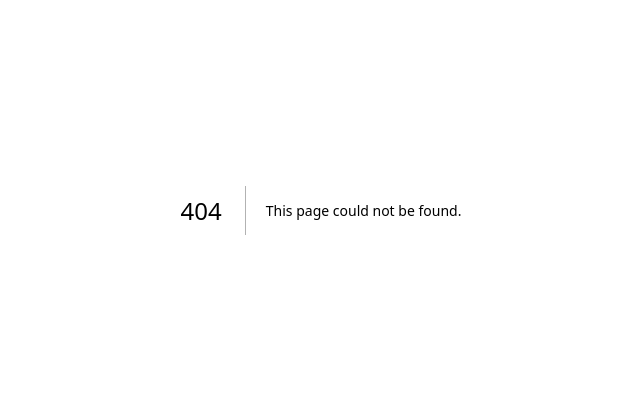
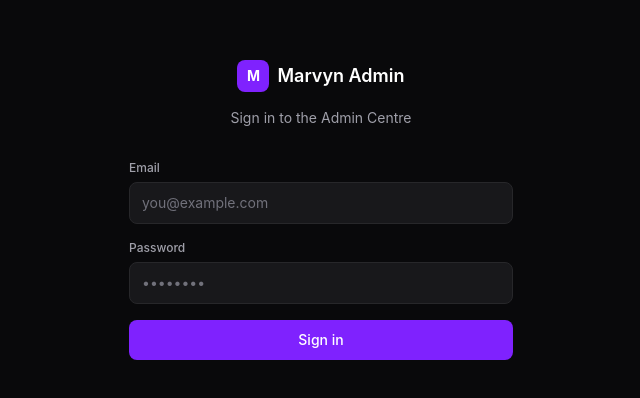
Before and after one commit to elevensquarelabs-prog/marvyn-web, a Next.js app: page /admin/login in a window 1280 px wide. Before the commit this address had no page. Shown: the part 190-588 px from the top of the page, without its empty margins (319-959 px from the left). Built offline with nearby package versions, Linux system fonts and the light colour scheme.

Commit message:
feat: admin login page

```diff
--- a/src/app/admin/layout.tsx
+++ b/src/app/admin/layout.tsx
@@ -1,5 +1,3 @@
-import { SessionProvider } from '@/components/providers/SessionProvider'
-
 export default function AdminLayout({ children }: { children: React.ReactNode }) {
-  return <SessionProvider>{children}</SessionProvider>
+  return <>{children}</>
 }
--- /dev/null
+++ b/src/app/admin/login/page.tsx
@@ -0,0 +1,87 @@
+'use client'
+
+import { useState } from 'react'
+import { useRouter } from 'next/navigation'
+
+export default function AdminLoginPage() {
+  const router = useRouter()
+  const [email, setEmail] = useState('')
+  const [password, setPassword] = useState('')
+  const [error, setError] = useState('')
+  const [loading, setLoading] = useState(false)
+
+  async function handleSubmit(e: React.FormEvent) {
+    e.preventDefault()
+    setError('')
+    setLoading(true)
+    try {
+      const res = await fetch('/api/admin/auth/login', {
+        method: 'POST',
+        headers: { 'Content-Type': 'application/json' },
+        body: JSON.stringify({ email, password }),
+      })
+      const data = await res.json()
+      if (!res.ok) { setError(data.error || 'Login failed'); return }
+      router.push('/admin/dashboard')
+    } catch {
+      setError('Network error')
+    } finally {
+      setLoading(false)
+    }
+  }
+
+  return (
+    <div className="min-h-screen bg-zinc-950 flex items-center justify-center px-4">
+      <div className="w-full max-w-sm">
+        <div className="mb-8 text-center">
+          <div className="inline-flex items-center gap-2 mb-4">
+            <div className="w-8 h-8 rounded-lg bg-violet-600 flex items-center justify-center">
+              <span className="text-white font-bold text-sm">M</span>
+            </div>
+            <span className="text-white font-semibold text-lg">Marvyn Admin</span>
+          </div>
+          <p className="text-zinc-400 text-sm">Sign in to the Admin Centre</p>
+        </div>
+
+        <form onSubmit={handleSubmit} className="space-y-4">
+          <div>
+            <label className="block text-xs font-medium text-zinc-400 mb-1.5">Email</label>
+            <input
+              type="email"
+              value={email}
+              onChange={e => setEmail(e.target.value)}
+              required
+              placeholder="you@example.com"
+              className="w-full bg-zinc-900 border border-zinc-800 rounded-lg px-3 py-2.5 text-sm text-white placeholder-zinc-500 focus:outline-none focus:ring-1 focus:ring-violet-500"
+            />
+          </div>
+          <div>
+            <label className="block text-xs font-medium text-zinc-400 mb-1.5">Password</label>
+            <input
+              type="password"
+              value={password}
+              onChange={e => setPassword(e.target.value)}
+              required
+              placeholder="••••••••"
+              className="w-full bg-zinc-900 border border-zinc-800 rounded-lg px-3 py-2.5 text-sm text-white placeholder-zinc-500 focus:outline-none focus:ring-1 focus:ring-violet-500"
+            />
+          </div>
+
+          {error && (
+            <p className="text-red-400 text-xs bg-red-950/40 border border-red-900/50 rounded-lg px-3 py-2">
+              {error}
+            </p>
+          )}
+
+          <button
+            type="submit"
+            disabled={loading}
+            className="w-full bg-violet-600 hover:bg-violet-500 disabled:opacity-50 text-white text-sm font-medium rounded-lg py-2.5 transition-colors"
+          >
+            {loading ? 'Signing in…' : 'Sign in'}
+          </button>
+        </form>
+      </div>
+    </div>
+  )
+}
```
